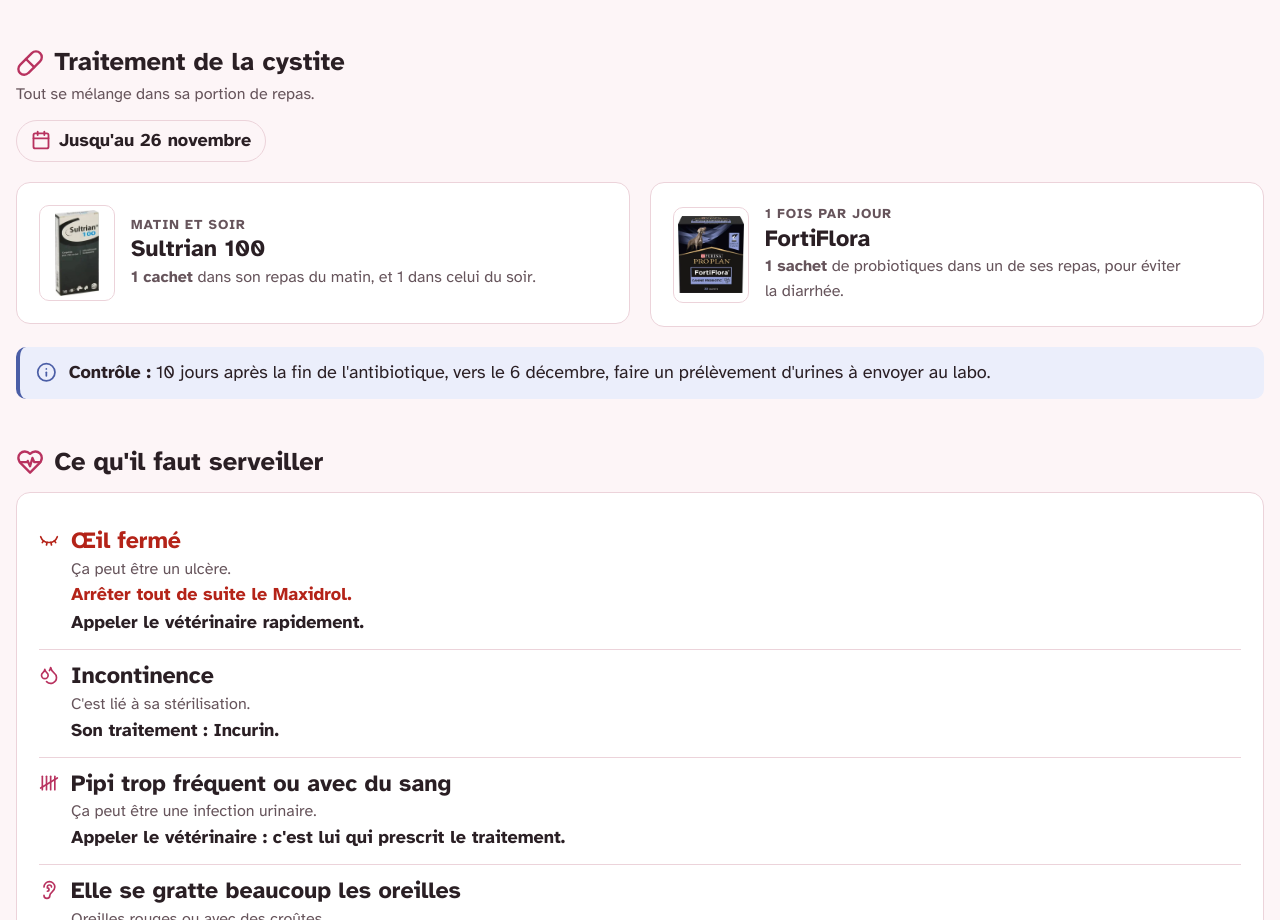
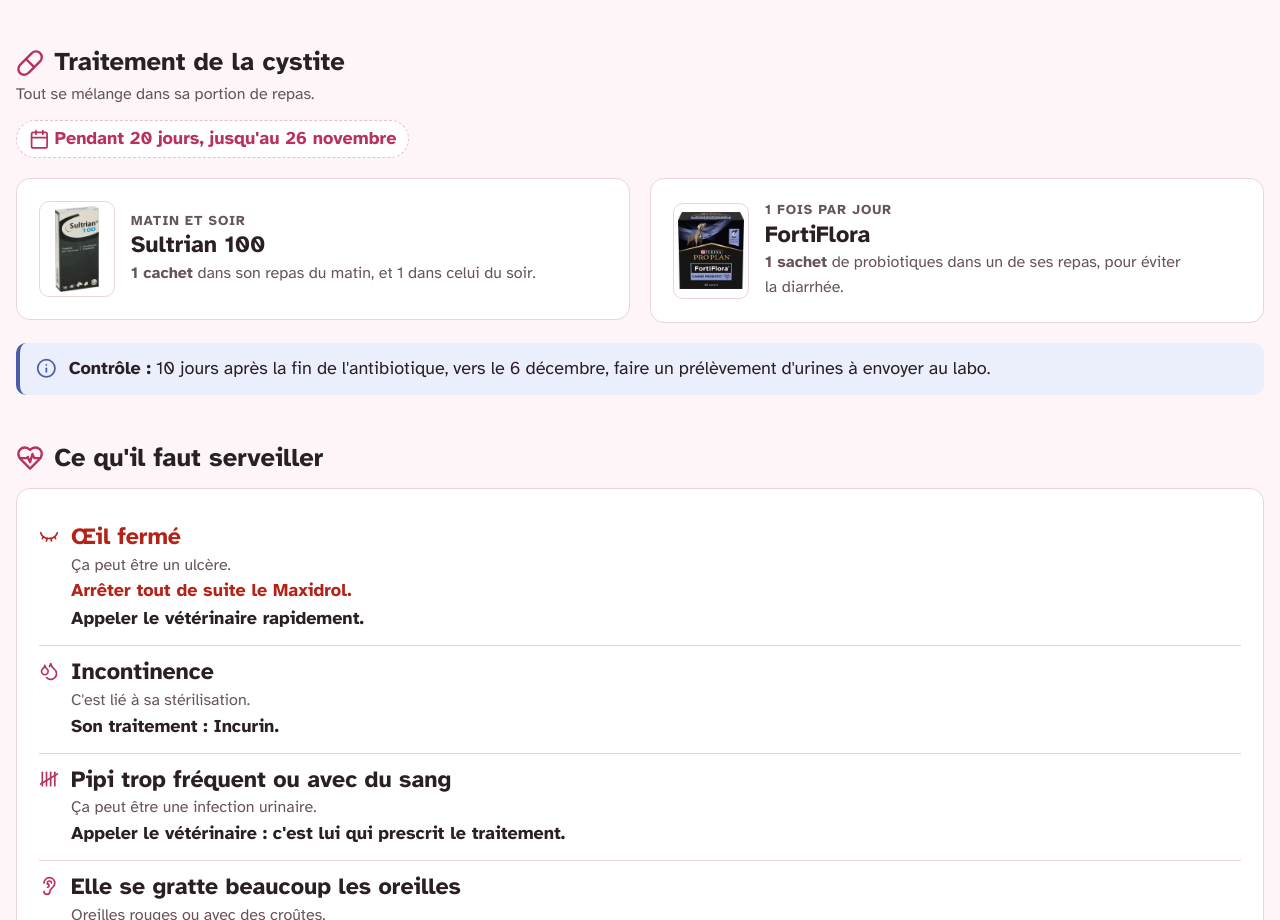
Before and after one commit to LcsGa/mochi-care, a Vue app in the folder apps/website/: page / in a window 1280 px wide. Shown: the part 2060-2980 px from the top of the page. Built offline with nearby package versions, Linux system fonts and the light colour scheme.

Commit message:
feat(treatment): afficher la durée de la cystite dans un badge en pointillés
Co-Authored-By: Claude Opus 5.5 <noreply@anthropic.com>

```diff
--- a/apps/website/src/features/treatment/CystitisCardGroup.vue
+++ b/apps/website/src/features/treatment/CystitisCardGroup.vue
@@ -3,16 +3,16 @@ import fortiflora from "@/assets/fortiflora.webp";
 import sultrian from "@/assets/sultrian.webp";
 import { LucideCalendar } from "@lucide/vue";
 import { UiCallout } from "design-system/callout";
-import { UiChip } from "design-system/chip";
+import { UiBadge } from "design-system/badge";
 import ProductCard from "./ProductCard.vue";
 </script>
 
 <template>
   <div role="group" class="cystitis-card-group">
-    <UiChip shape="pill">
+    <UiBadge variant="dashed">
       <LucideCalendar />
-      Jusqu'au 26 novembre
-    </UiChip>
+      Pendant 20 jours, jusqu'au 26 novembre
+    </UiBadge>
 
     <div class="products">
       <ProductCard
@@ -46,7 +46,7 @@ import ProductCard from "./ProductCard.vue";
   display: grid;
   gap: var(--size-5);
 
-  > .ui-chip {
+  > .ui-badge {
     justify-self: start;
   }
 
--- a/packages/design-system/src/badge/UiBadge.vue
+++ b/packages/design-system/src/badge/UiBadge.vue
@@ -37,10 +37,6 @@ const icon = computed(() => (severity ? iconMap[severity] : null));
     block-size: 1.15em;
   }
 
-  &:not(.status) {
-    text-transform: uppercase;
-  }
-
   &.success {
     color: var(--color-ok);
   }
@@ -51,9 +47,11 @@ const icon = computed(() => (severity ? iconMap[severity] : null));
 
   &.text {
     color: var(--color-muted);
+    text-transform: uppercase;
   }
 
   &.dashed {
+    font: var(--font-body-strong);
     background: var(--color-surface);
     color: var(--color-pink);
     border: var(--size-px) dashed var(--color-pink-mid);
```
